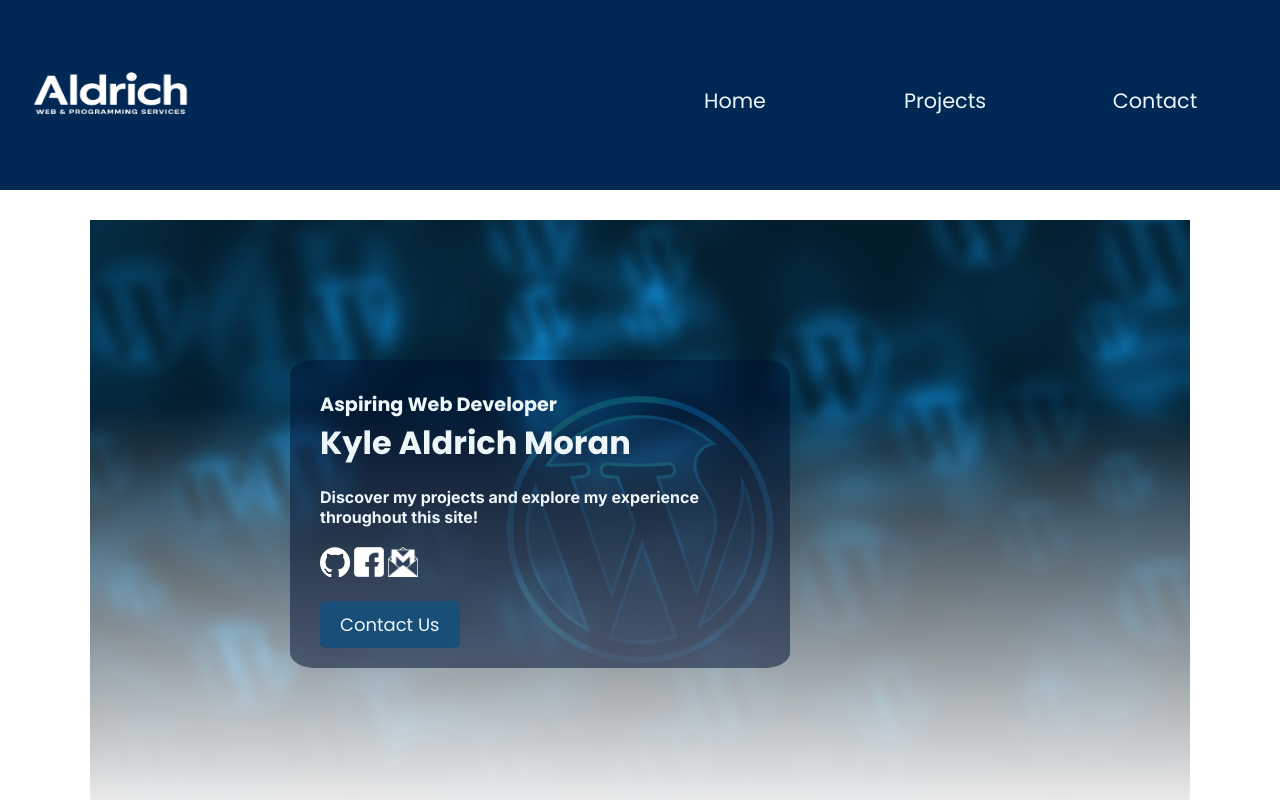
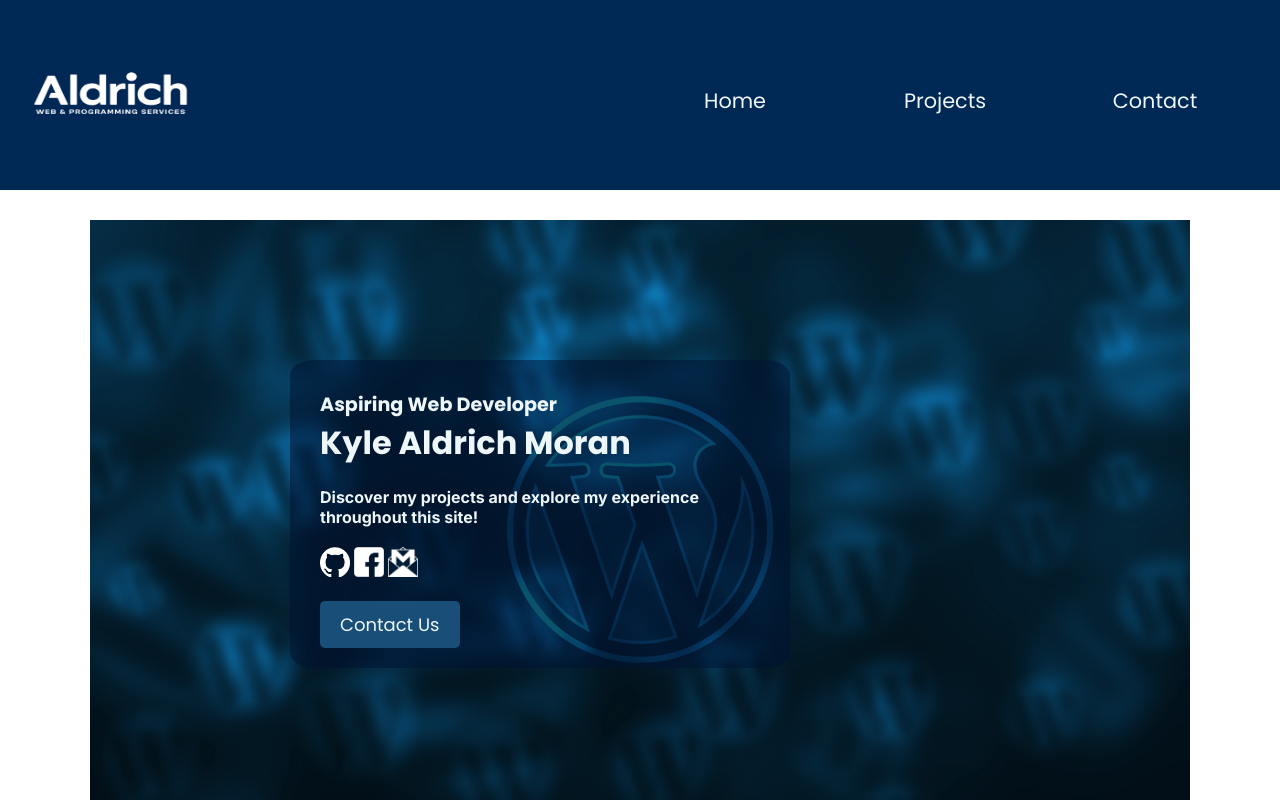
Before and after one commit to Alderesu/wdd131, a plain HTML site: page project/index.html in a window 1280 px wide. Shown: the top 800 px of the page. Drawn offline with Linux system fonts and the light colour scheme.

Commit message:
updated css

```diff
--- a/project/styles/home.css
+++ b/project/styles/home.css
@@ -30,8 +30,6 @@
     max-width: 100%;
     height: auto;
     object-fit: cover;
-    mask-image: linear-gradient(var(--alice-blue) 30%,
-            transparent);
 }
 
 .image-container {
@@ -48,7 +46,6 @@
     height: 100%;
     background-color: var(--cool-gray);
     mix-blend-mode: multiply;
-    pointer-events: none;
     z-index: 1;
 }
 
```
